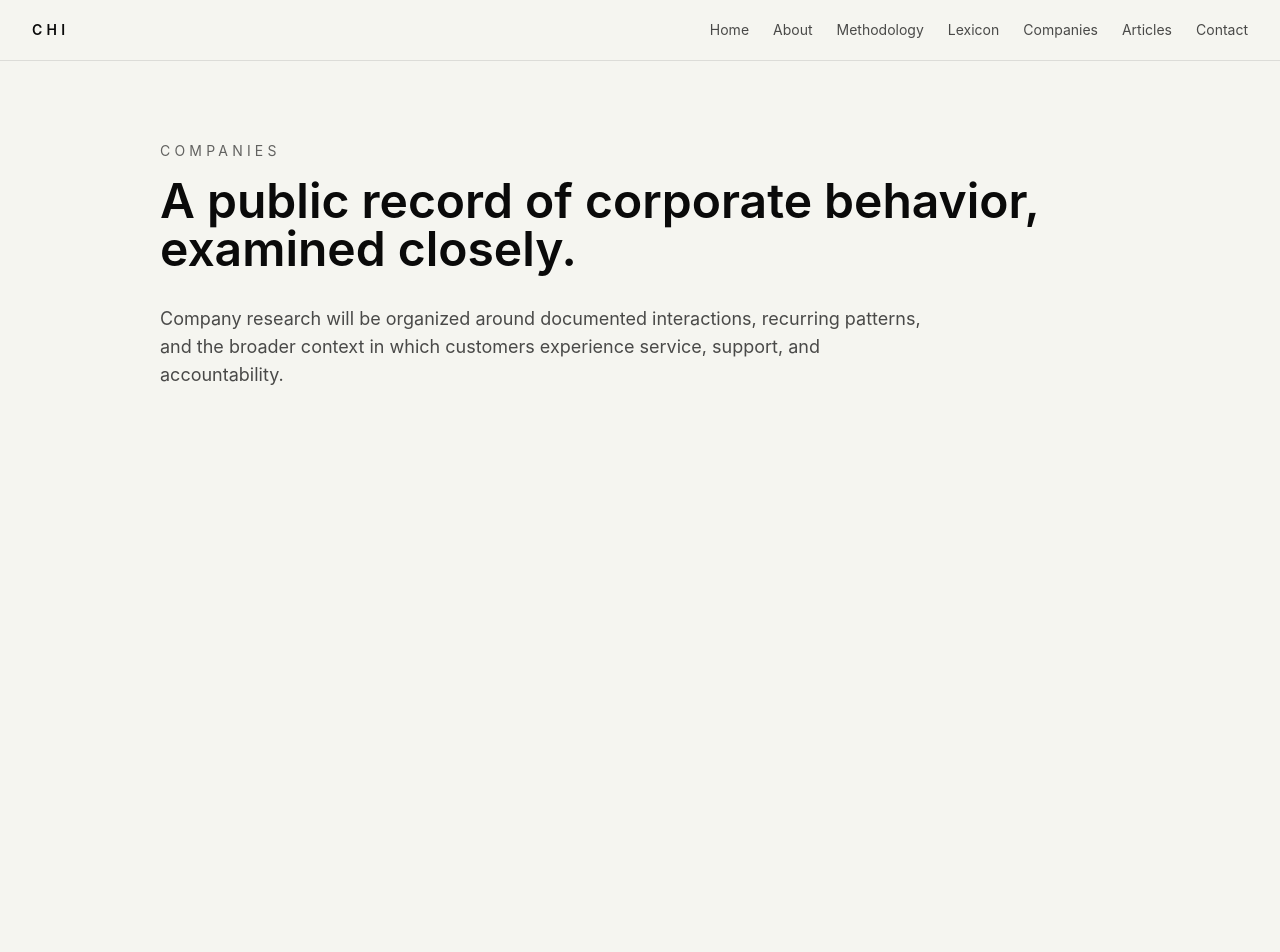
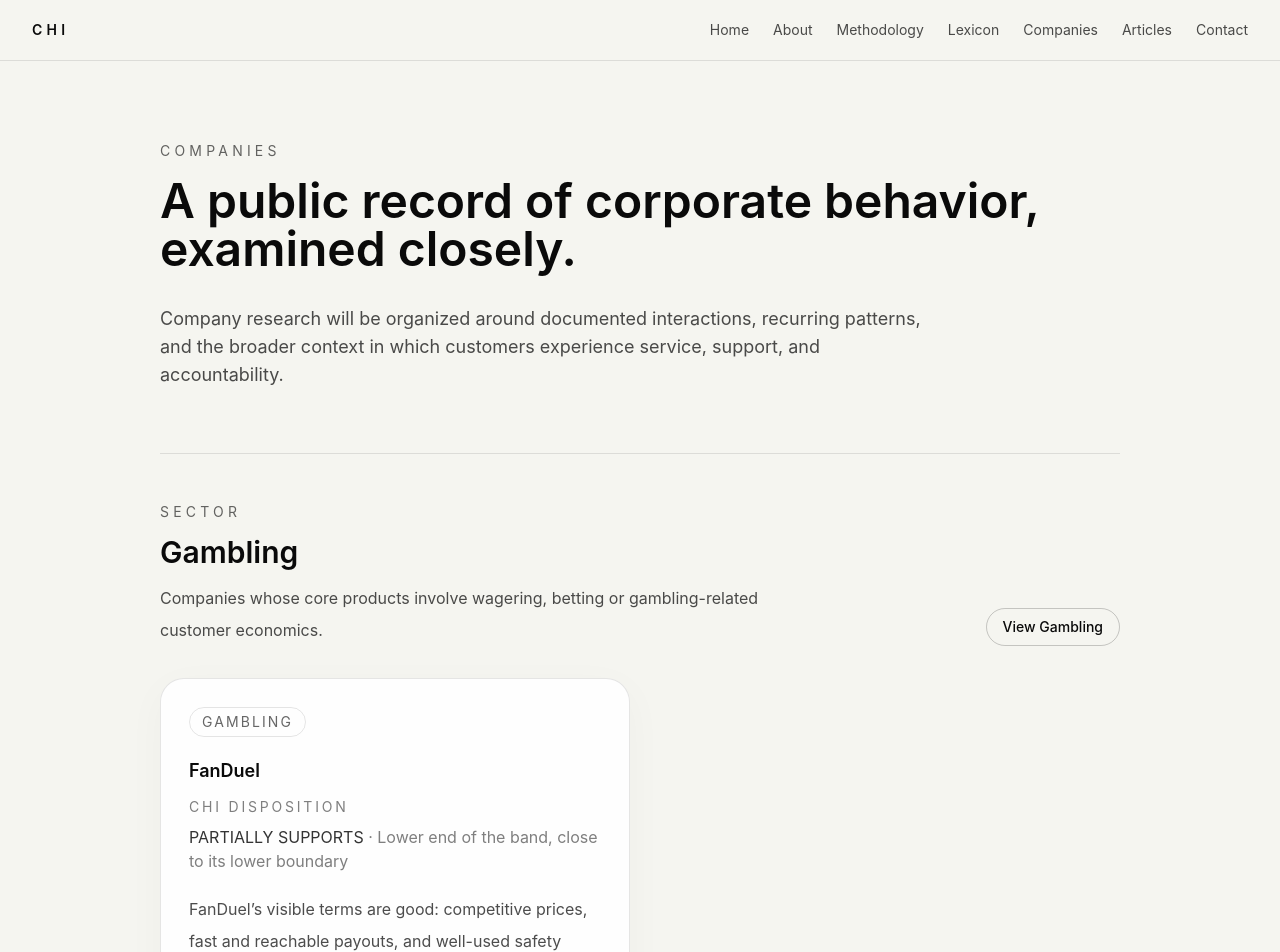
Before and after one commit to socialterror/customer-hostility-index, a Next.js app: page /companies in a window 1280 px wide. Shown: the top 952 px of the page. Before the commit the page ends 800 px from the top, so only its background shows below. Built offline with nearby package versions, Linux system fonts and the light colour scheme.

Commit message:
Show Gambling sector on companies index

```diff
--- a/src/app/companies/page.tsx
+++ b/src/app/companies/page.tsx
@@ -1,4 +1,8 @@
+import Link from 'next/link';
+import { CompanyCard } from '@/components/company-card';
 import { Navigation } from '@/components/navigation';
+import { getVisibleInvestigationsForSector } from '@/lib/companies';
+import { sectors } from '@/lib/sectors';
 
 export default function CompaniesPage() {
   return (
@@ -10,6 +14,34 @@ export default function CompaniesPage() {
         <p className="mt-8 max-w-3xl text-lg text-black/70">
           Company research will be organized around documented interactions, recurring patterns, and the broader context in which customers experience service, support, and accountability.
         </p>
+
+        {sectors.map((sector) => {
+          const companies = getVisibleInvestigationsForSector(sector.slug);
+          return (
+            <div key={sector.slug} className="mt-16 border-t border-black/10 pt-12">
+              <div className="flex flex-col gap-4 sm:flex-row sm:items-end sm:justify-between">
+                <div>
+                  <p className="text-sm uppercase tracking-[0.3em] text-black/60">Sector</p>
+                  <h2 className="mt-3 text-2xl font-semibold text-ink sm:text-3xl">{sector.name}</h2>
+                  <p className="mt-3 max-w-2xl text-base leading-8 text-black/70">{sector.description}</p>
+                </div>
+                <Link
+                  href={`/companies/${sector.slug}`}
+                  className="inline-flex shrink-0 self-start rounded-full border border-black/20 px-4 py-2 text-sm font-medium transition hover:border-ink hover:bg-black/5 sm:self-auto"
+                >
+                  View {sector.name}
+                </Link>
+              </div>
+              {companies.length > 0 ? (
+                <div className="mt-8 grid gap-5 md:grid-cols-2">
+                  {companies.map((company) => (
+                    <CompanyCard key={company.slug} investigation={company} />
+                  ))}
+                </div>
+              ) : null}
+            </div>
+          );
+        })}
       </section>
     </main>
   );
```
